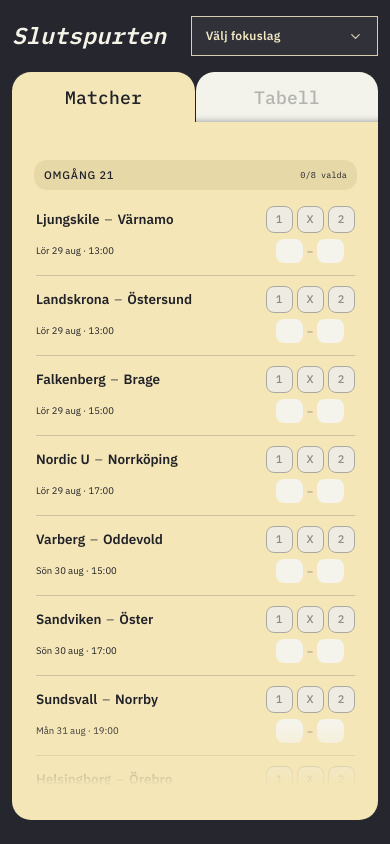
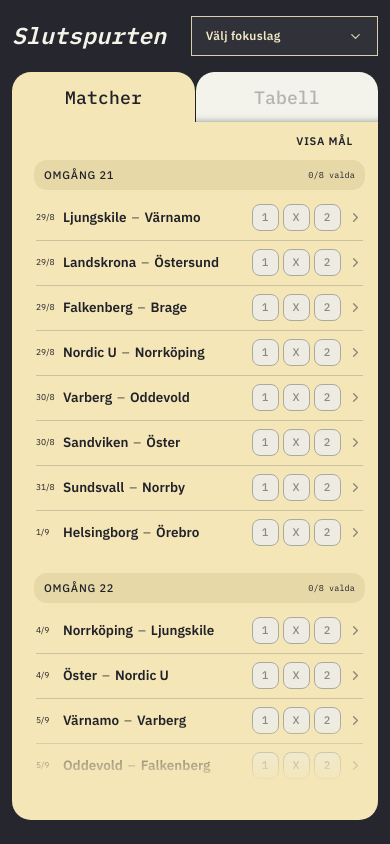
Before and after one commit to hullarn/superettan-simulator, a Next.js app: page / in a window 390 px wide. Built offline with nearby package versions, Linux system fonts and the light colour scheme.

Commit message:
Improve compact mobile fixture controls

```diff
--- a/app/globals.css
+++ b/app/globals.css
@@ -344,6 +344,7 @@ button, input, select { font: inherit; }
 
 .reset-button:hover { background: transparent !important; opacity: 0.65; }
 .reset-button svg { width: 20px !important; height: 20px !important; stroke-width: 1.5; }
+.score-visibility-button, .fixture-score-toggle, .fixture-date-compact { display: none; }
 
 .table-scroll { min-height: 0; flex: 1; overflow: auto; scrollbar-width: thin; }
 
@@ -884,14 +885,28 @@ button, input, select { font: inherit; }
     text-align: center;
   }
   .table-panel .table-note { display: none; }
-  .matches-panel { min-height: 0; padding-top: 0; padding-right: 15px; padding-bottom: 34px; }
+  .matches-panel { min-height: 0; padding-top: 0; padding-right: 7px; padding-bottom: 34px; }
   .matches-panel .matches-scroll { max-height: none; }
   .matches-panel .panel-header {
     min-height: 38px;
     align-items: center;
     justify-content: flex-end;
+    gap: 18px;
   }
   .matches-panel .panel-title { display: none; }
+  .score-visibility-button {
+    display: inline-flex;
+    height: 32px !important;
+    margin-right: 15px;
+    border-radius: 0 !important;
+    color: #202129 !important;
+    padding: 0 !important;
+    font-size: 11px !important;
+    font-weight: 600 !important;
+    letter-spacing: 0.07em;
+    text-transform: uppercase;
+  }
+  .score-visibility-button:hover { background: transparent !important; opacity: 0.65; }
   .workspace-panel.mobile-panel-inactive { display: none; }
   .mobile-panel-tabs {
     position: relative;
@@ -927,24 +942,31 @@ button, input, select { font: inherit; }
   .mobile-panel-tab.is-active { z-index: 1; color: #202129; box-shadow: none; }
   .mobile-panel-tab:focus-visible { outline: 2px solid #202129; outline-offset: -4px; }
   .fixture-row {
-    min-height: 80px;
-    grid-template-columns: minmax(0, 1fr) 82px;
-    grid-template-rows: minmax(27px, auto) minmax(24px, auto);
+    min-height: 45px;
+    grid-template-columns: 23px minmax(0, 1fr) 82px 22px;
+    grid-template-rows: minmax(27px, auto);
     align-content: start;
     align-items: center;
-    column-gap: 8px;
-    row-gap: 6px;
-    padding: 10px 0 12px;
+    column-gap: 4px;
+    row-gap: 5px;
+    padding: 8px 0;
+  }
+  .fixture-row.is-score-expanded {
+    grid-template-rows: minmax(27px, auto) minmax(24px, auto);
+    padding-top: 8px;
+    padding-bottom: 6px;
   }
   .fixture-date {
     grid-column: 1;
-    grid-row: 2;
+    grid-row: 1;
     align-self: center;
-    font-size: 9.5px;
+    font-size: 8.5px;
   }
+  .fixture-date-full { display: none; }
+  .fixture-date-compact { display: inline; }
   .fixture-teams {
     display: block;
-    grid-column: 1;
+    grid-column: 2;
     grid-row: 1;
     align-self: center;
     overflow: hidden;
@@ -968,8 +990,31 @@ button, input, select { font: inherit; }
     text-overflow: clip;
     white-space: nowrap;
   }
-  .outcome-buttons { grid-column: 2; grid-row: 1; transform: translateX(-4px); }
-  .score-inputs { grid-column: 2; grid-row: 2; transform: translateX(-4px); }
+  .outcome-buttons { grid-column: 3; grid-row: 1; transform: none; }
+  .score-inputs { display: none; grid-column: 3; grid-row: 2; transform: none; }
+  .fixture-row.is-score-expanded .score-inputs { display: flex; }
+  .fixture-score-toggle {
+    display: flex;
+    width: 16px;
+    height: 27px;
+    grid-column: 4;
+    grid-row: 1;
+    justify-self: end;
+    align-items: center;
+    justify-content: center;
+    border: 0;
+    background: transparent;
+    color: #888477;
+    padding: 0;
+    cursor: pointer;
+    touch-action: manipulation;
+  }
+  .fixture-score-toggle svg {
+    width: 15px;
+    height: 15px;
+    transition: transform 150ms ease;
+  }
+  .fixture-row.is-score-expanded .fixture-score-toggle svg { transform: rotate(90deg); }
   .fixture-list { padding-inline: 2px; }
   .round-heading {
     padding-inline: 10px;
--- a/components/simulator.tsx
+++ b/components/simulator.tsx
@@ -1,7 +1,7 @@
 'use client';
 
 import { useEffect, useMemo, useRef, useState } from 'react';
-import { CheckCircle2, ChevronDown, RotateCcw } from 'lucide-react';
+import { CheckCircle2, ChevronDown, ChevronRight, RotateCcw } from 'lucide-react';
 import { Button } from '@/components/ui/button';
 import { DropdownMenu, DropdownMenuCheckboxItem, DropdownMenuContent, DropdownMenuTrigger } from '@/components/ui/dropdown-menu';
 import { cn } from '@/lib/utils';
@@ -44,6 +44,11 @@ const updatedDay = new Intl.DateTimeFormat('sv-SE', { day: 'numeric', month: 'sh
 function formatFixtureDate(date: string) {
   const formatted = weekday.format(new Date(`${date}T12:00:00`)).replaceAll('.', '');
   return formatted.charAt(0).toLocaleUpperCase('sv-SE') + formatted.slice(1);
+}
+
+function formatCompactFixtureDate(date: string) {
+  const [, month, day] = date.split('-').map(Number);
+  return `${day}/${month}`;
 }
 
 function outcome(result?: MatchResult) {
@@ -127,6 +132,7 @@ export function Simulator({ initialData }: { initialData: CompetitionData }) {
   const [analysisStatus, setAnalysisStatus] = useState<'calculating' | 'ready' | 'error'>('calculating');
   const [hasMoreMatchesBelow, setHasMoreMatchesBelow] = useState(false);
   const [mobilePanel, setMobilePanel] = useState<MobilePanel>('matches');
+  const [expandedScoreFixtures, setExpandedScoreFixtures] = useState<Set<string>>(() => new Set());
   const flashTimer = useRef<ReturnType<typeof setTimeout> | null>(null);
   const matchesScrollRef = useRef<HTMLDivElement | null>(null);
 
@@ -154,6 +160,7 @@ export function Simulator({ initialData }: { initialData: CompetitionData }) {
   }), [approximateTable, exactRanges]);
   const rounds = [...new Set(visibleFixtures.map((fixture) => fixture.round))];
   const chosenCount = upcomingFixtures.filter((fixture) => results[fixture.id]).length;
+  const allVisibleScoresExpanded = visibleFixtures.length > 0 && visibleFixtures.every((fixture) => expandedScoreFixtures.has(fixture.id));
   const isFinalTable = upcomingFixtures.every((fixture) => Boolean(results[fixture.id]));
   const selectedFocusTeam = focusTeams.size === 1 ? [...focusTeams][0] : null;
   const focusLabel = focusTeams.size === 0
@@ -218,6 +225,27 @@ export function Simulator({ initialData }: { initialData: CompetitionData }) {
   const resetSimulation = () => {
     markAnalysisPending();
     setResults({});
+  };
+
+  const toggleFixtureScore = (fixtureId: string) => {
+    setExpandedScoreFixtures((current) => {
+      const next = new Set(current);
+      if (next.has(fixtureId)) next.delete(fixtureId);
+      else next.add(fixtureId);
+      return next;
+    });
+  };
+
+  const toggleAllVisibleScores = () => {
+    setExpandedScoreFixtures((current) => {
+      const next = new Set(current);
+      const shouldCollapse = visibleFixtures.length > 0 && visibleFixtures.every((fixture) => current.has(fixture.id));
+      visibleFixtures.forEach((fixture) => {
+        if (shouldCollapse) next.delete(fixture.id);
+        else next.add(fixture.id);
+      });
+      return next;
+    });
   };
 
   const toggleFocusTeam = (teamName: string, checked: boolean) => {
@@ -362,6 +390,9 @@ export function Simulator({ initialData }: { initialData: CompetitionData }) {
             <Button variant="ghost" size="sm" className={cn('reset-button', chosenCount > 0 && 'is-visible')} onClick={resetSimulation} disabled={!Object.keys(results).length} aria-label={`Återställ ${chosenCount} valda matcher`}>
               Återställ <RotateCcw />
             </Button>
+            <Button variant="ghost" size="sm" className="score-visibility-button" onClick={toggleAllVisibleScores}>
+              {allVisibleScoresExpanded ? 'Dölj mål' : 'Visa mål'}
+            </Button>
           </div>
 
           <div ref={matchesScrollRef} className={cn('matches-scroll', hasMoreMatchesBelow && 'has-bottom-fade')}>
@@ -376,8 +407,12 @@ export function Simulator({ initialData }: { initialData: CompetitionData }) {
                 <div className="fixture-list">
                   {roundFixtures.map((fixture) => {
                     const result = results[fixture.id];
-                    return <article key={fixture.id} className="fixture-row">
-                      <div className="fixture-date">{formatFixtureDate(fixture.date)} · {fixture.time}</div>
+                    const scoreExpanded = expandedScoreFixtures.has(fixture.id);
+                    return <article key={fixture.id} className={cn('fixture-row', scoreExpanded && 'is-score-expanded')}>
+                      <div className="fixture-date">
+                        <span className="fixture-date-full">{formatFixtureDate(fixture.date)} · {fixture.time}</span>
+                        <span className="fixture-date-compact">{formatCompactFixtureDate(fixture.date)}</span>
+                      </div>
                       <div className="fixture-teams">
                         <span className="fixture-team-home"><ResponsiveTeamName name={fixture.home} /></span>
                         <span className="fixture-separator">–</span>
@@ -391,6 +426,15 @@ export function Simulator({ initialData }: { initialData: CompetitionData }) {
                         <span className="score-dash">–</span>
                         <input aria-label={`${displayTeamName(fixture.away)} mål`} type="number" min="0" max="30" inputMode="numeric" value={result?.away ?? ''} onChange={(event) => setExactScore(fixture, 'away', event.target.value)} className="score-input" />
                       </div>
+                      <button
+                        type="button"
+                        className="fixture-score-toggle"
+                        aria-expanded={scoreExpanded}
+                        aria-label={`${scoreExpanded ? 'Dölj' : 'Visa'} mål för ${displayTeamName(fixture.home)} mot ${displayTeamName(fixture.away)}`}
+                        onClick={() => toggleFixtureScore(fixture.id)}
+                      >
+                        <ChevronRight aria-hidden="true" />
+                      </button>
                     </article>;
                   })}
                 </div>
```
